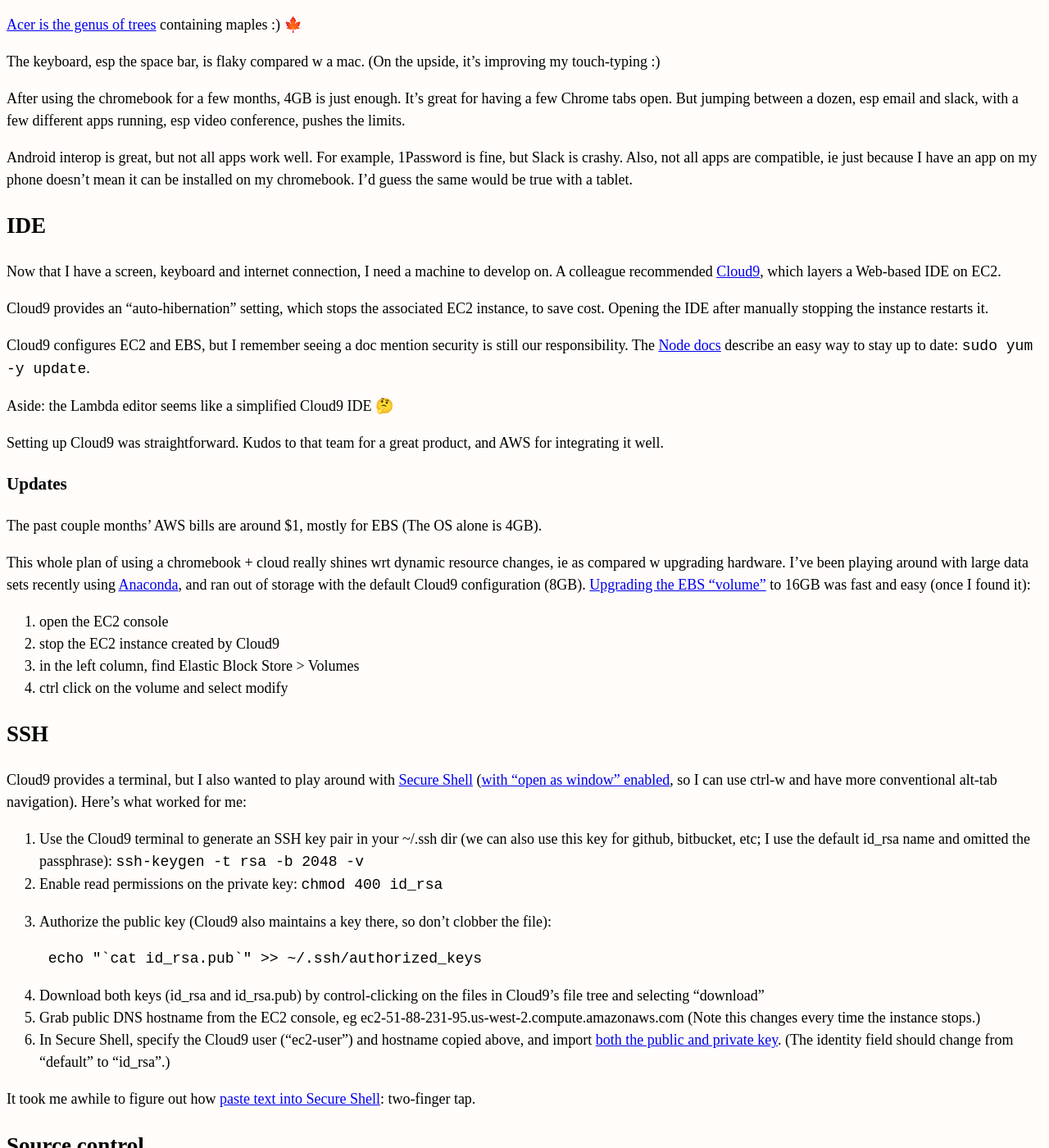
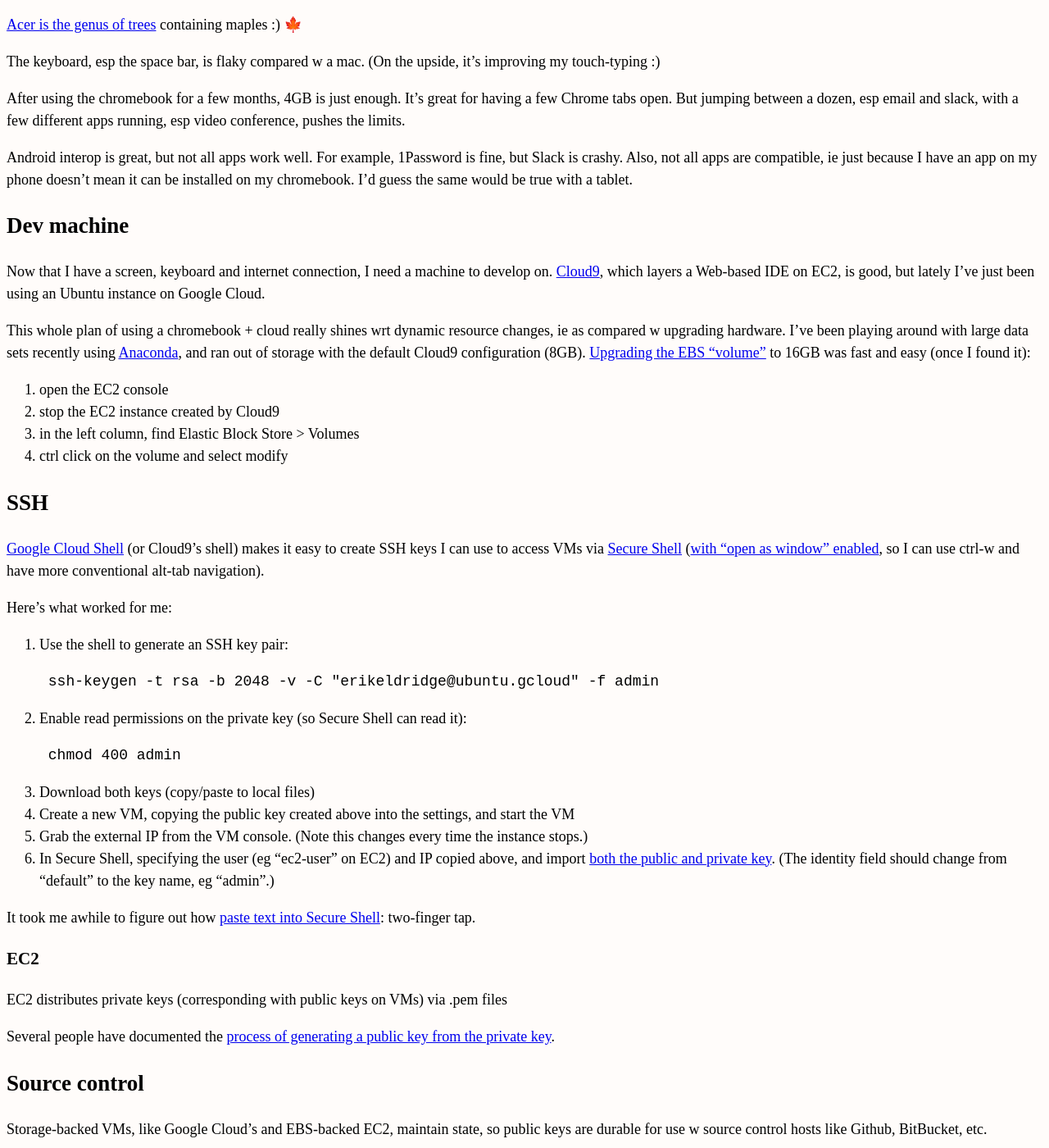
Before and after one commit to erikeldridge/erikeldridge.github.com, a Jekyll site: the page built from _posts/2017-12-24-netbook-development.md, in a window 1280 px wide and 1400 px high, scrolled down 705 px. Shown: the whole window at 82% size. Built offline with Jekyll 4.4.1, drawn with Linux system fonts in a browser that asks for light colours; nearby versions of some CDN libraries; some of the changed text lies outside the part shown.

Commit message:
Update from Forestry.io - 2017-12-24-netbook-development.md

```diff
--- a/_posts/2017-12-24-netbook-development.md
+++ b/_posts/2017-12-24-netbook-development.md
@@ -47,21 +47,9 @@
 
 Android interop is great, but not all apps work well. For example, 1Password is fine, but Slack is crashy. Also, not all apps are compatible, ie just because I have an app on my phone doesn't mean it can be installed on my chromebook. I'd guess the same would be true with a tablet.
 
-## IDE
+## Dev machine
 
-Now that I have a screen, keyboard and internet connection, I need a machine to develop on. A colleague recommended [Cloud9](https://aws.amazon.com/cloud9/), which layers a Web-based IDE on EC2.
-
-Cloud9 provides an "auto-hibernation" setting, which stops the associated EC2 instance,  to save cost. Opening the IDE after manually stopping the instance restarts it.
-
-Cloud9 configures EC2 and EBS, but I remember seeing a doc mention security is still our responsibility. The [Node docs](http://docs.aws.amazon.com/cloud9/latest/user-guide/sample-nodejs.html) describe an easy way to stay up to date: `sudo yum -y update`.
-
-Aside: the Lambda editor seems like a simplified Cloud9 IDE 🤔
-
-Setting up Cloud9 was straightforward. Kudos to that team for a great product, and AWS for integrating it well.
-
-### Updates
-
-The past couple months' AWS bills are around $1, mostly for EBS (The OS alone is 4GB).
+Now that I have a screen, keyboard and internet connection, I need a machine to develop on. [Cloud9](https://aws.amazon.com/cloud9/), which layers a Web-based IDE on EC2, is good, but lately I've just been using an Ubuntu instance on Google Cloud.
 
 This whole plan of using a chromebook + cloud really shines wrt dynamic resource changes, ie as compared w upgrading hardware. I've been playing around with large data sets recently using [Anaconda](https://www.anaconda.com/download/#linux), and ran out of storage with the default Cloud9 configuration (8GB). [Upgrading the EBS "volume"](https://docs.aws.amazon.com/AWSEC2/latest/UserGuide/console-modify.html) to 16GB was fast and easy (once I found it):
 
@@ -72,48 +60,34 @@
 
 ## SSH
 
-Cloud9 provides a terminal, but I also wanted to play around with [Secure Shell](https://chrome.google.com/webstore/detail/secure-shell/pnhechapfaindjhompbnflcldabbghjo/support?hl=en) ([with "open as window" enabled](https://chromium.googlesource.com/apps/libapps/+/master/nassh/doc/FAQ.md#How-do-I-send-Ctrl_W_Ctrl_N-or-Ctrl_T-to-the-terminal), so I can use ctrl-w and have more conventional alt-tab navigation). Here's what worked for me:
+[Google Cloud Shell](https://cloud.google.com/shell/docs/) (or Cloud9's shell) makes it easy to create SSH keys I can use to access VMs via [Secure Shell](https://chrome.google.com/webstore/detail/secure-shell/pnhechapfaindjhompbnflcldabbghjo/support?hl=en) ([with "open as window" enabled](https://chromium.googlesource.com/apps/libapps/+/master/nassh/doc/FAQ.md#How-do-I-send-Ctrl_W_Ctrl_N-or-Ctrl_T-to-the-terminal), so I can use ctrl-w and have more conventional alt-tab navigation).
 
-1. Use the Cloud9 terminal to generate an SSH key pair in your \~/.ssh dir (we can also use this key for github, bitbucket, etc; I use the default id_rsa name and omitted the passphrase): `ssh-keygen -t rsa -b 2048 -v`
-2. Enable read permissions on the private key: `chmod 400 id_rsa`
-3. Authorize the public key (Cloud9 also maintains a key there, so don't clobber the file):
+Here's what worked for me:
 
-        echo "`cat id_rsa.pub`" >> ~/.ssh/authorized_keys
-4. Download both keys (id_rsa and id_rsa.pub) by control-clicking on the files in Cloud9's file tree and selecting "download"
-5. Grab public DNS hostname from the EC2 console, eg ec2-51-88-231-95.us-west-2.compute.amazonaws.com (Note this changes every time the instance stops.)
-6. In Secure Shell, specify the Cloud9 user ("ec2-user") and hostname copied above, and import [both the public and private key](https://chromium.googlesource.com/apps/libapps/+/master/nassh/doc/FAQ.md#Can-I-connect-using-a-public-key-pair-or-certificate). (The identity field should change from "default" to "id_rsa".)
+1. Use the shell to generate an SSH key pair:
+
+        ssh-keygen -t rsa -b 2048 -v -C "erikeldridge@ubuntu.gcloud" -f admin
+2. Enable read permissions on the private key (so Secure Shell can read it):
+
+        chmod 400 admin
+3. Download both keys (copy/paste to local files)
+4. Create a new VM, copying the public key created above into the settings, and start the VM
+5. Grab the external IP from the VM console. (Note this changes every time the instance stops.)
+6. In Secure Shell, specifying the user (eg "ec2-user" on EC2) and IP copied above, and import [both the public and private key](https://chromium.googlesource.com/apps/libapps/+/master/nassh/doc/FAQ.md#Can-I-connect-using-a-public-key-pair-or-certificate). (The identity field should change from "default" to the key name, eg "admin".)
 
 It took me awhile to figure out how [paste text into Secure Shell](https://chromium.googlesource.com/apps/libapps/+/master/nassh/doc/FAQ.md#How-do-I-paste-text-to-the-terminal "Secure Shell paste docs"): two-finger tap.
 
+### EC2
+
+EC2 distributes private keys (corresponding with public keys on VMs) via .pem files
+
+Several people have documented the [process of generating a public key from the private key](http://www.mattburns.co.uk/blog/2012/11/15/connecting-to-ec2-from-chromes-secure-shell-using-only-a-pem-file/).
+
 ## Source control
 
-EBS-backed EC2 instances, like Cloud9, persist to EBS on shutdown, so public keys are durable for use w services like Github, BitBucket, etc.
+Storage-backed VMs, like Google Cloud's and EBS-backed EC2, maintain state, so public keys are durable for use w source control hosts like Github, BitBucket, etc.
 
-## Compute
-
-Cloud9 is nice, but sometimes I'd like to work with the [compute](compute) layer directly.
-
-### EC2
-
-Click the "create instance" button on the EC2 dashboard.
-
-I prefer to use Ubuntu, so select the general purpose 16.04 AMI.
-
-Click the "review and launch" button.
-
-Create an "ssh" security group that accepts connections from anywhere, but otherwise accept the defaults and click the "launch" button.
-
-Create an "admin" key pair at the prompt.
-
-Note: the names of the security group and key pair are arbitrary.
-
-The admin.pem downloaded when creating a key pair isn't immediately usable in this chromebook setup. We need a key pair and the private key needs to be readable.
-
-So, launch a Cloud9 session, create a file called "admin", copy/paste the pem file contents in it, and grant read permissions, eg `chmod 400 admin`.
-
-Create a public key from the private key: `ssh-keygen -y -f admin > admin.pub`.
-
-Download "admin" and "admin.pub" to the chromebook and use it with the Secure Shell, as described above.
+Create a new SSH key pair with the default "id_rsa" name for each VM that needs to connect to a host, and add the public key to the SSH settings in the host.
 
 ## Remote desktop
 
@@ -121,24 +95,9 @@
 
 The first step is setting up remote desktop, so I can run Android Studio and an emulator.
 
-### Create instance with window manager
-
-I like Ubuntu, and there's lots of support for it. The [AMI browser on ubuntu.com](https://cloud-images.ubuntu.com/locator/ec2/) makes it easy to find an LTS (stable version) backed by HVM (recommended by [EC2 docs](https://docs.aws.amazon.com/AWSEC2/latest/UserGuide/EC2_GetStarted.html)) EBS (like Cloud9's configuration) in my region (close by for low latency).
-
-[EC2's getting started docs](https://docs.aws.amazon.com/AWSEC2/latest/UserGuide/EC2_GetStarted.html) do a good job explaining how to set up an instance with sane defaults. One caveat: I was able to launch an instance as documented, but if I tried to reuse the pub key created above, the instance never acquired a public IP. So, it seems I need to use an EC2 key pair, which requires a bit of finagling as chromebook's SSH app requires a private key with restricted permissions and a public key, but EC2's key pair generation only provides a private key with open permissions. Workaround:
-
-1. Create a key pair and download the .pem file as instructed. (I'll use "admin" as a name here per the docs [recommendation to create an "Administrator" account](https://docs.aws.amazon.com/AWSEC2/latest/UserGuide/get-set-up-for-amazon-ec2.html#create-an-iam-user).)
-2. Open the admin.pem file using chromebook's Text app and copy the contents
-3. In the Cloud9 terminal
-   1. Create a new file \~/.ssh/id_rsa and paste the .pem contents into it
-   2. Restrict permissions (`chmod 400 \\\\\\\~/.ssh/id_rsa`) and download as described above
-   3. Generate a public key (`-keygen -y -f \\\\\\\~/.ssh/id_rsa > \\\\\\\~/.ssh/id_rsa.pub`) and download that too
-4. In the chromebook, import these keys into the SSH app as described above
-5. SSH into the ubuntu instance using the username "ubuntu", ie as opposed to "ec2-user" for Amazon Linux.
-
 ### Install Chrome Remote Desktop (CRD)
 
-The [CRD docs](https://support.google.com/chrome/answer/1649523) are pretty good, but assume you already have a desktop with Chrome running. For EC2, we need a way to bootstrap without a desktop. A couple ([1](https://productforums.google.com/forum/#!msg/chrome/CTnqSKj6uts/8xg88ribRxQJ), [2](https://productforums.google.com/d/msg/chrome/WvcFOblHMik/hGlM875QAwAJ)) Chrome support threads were helpful. Steps:
+The [CRD docs](https://support.google.com/chrome/answer/1649523) are pretty good, but assume you already have a desktop with Chrome running. For a cloud VM, we need a way to bootstrap without a desktop. A couple ([1](https://productforums.google.com/forum/#!msg/chrome/CTnqSKj6uts/8xg88ribRxQJ), [2](https://productforums.google.com/d/msg/chrome/WvcFOblHMik/hGlM875QAwAJ)) Chrome support threads were helpful. Steps:
 
 1. Install a window manager:
 
@@ -164,19 +123,9 @@
 
 ## Development HTTP
 
-I like using JavaScript for [prototyping](prototype-toolkit "Prototype toolkit") ideas, so:
+I like using JavaScript for [prototyping](prototype-toolkit "Prototype toolkit") ideas. Given we're just working in Ubuntu, running a server is standard. We just need to open a port to call the server
 
-1. In Cloud9 IDE, create [express server](https://expressjs.com/en/starter/hello-world.html)
-2. In EC2 console,
-   1. Create a security group with a "Custom TCP Rule" exposing port 3000
-   2. Add this security group to the instance created by Cloud9
-   3. Note instance's "Public DNS" hostname
-3. In browser, load host with scheme http and port 3000
-
-## Emoji
-
-There's an [onscreen keyboard](https://support.google.com/chromebook/answer/6076237?hl=en) with emoji support, but it takes a million clicks to get to. Still on the lookout for a [Rocket](http://matthewpalmer.net/rocket/)-like emoji picker.
-
-## Summary
-
-After a day of experience, setting things up and drafting this post, I'm pleased with the set up. Seems like a success so far.
+1. Create a security group with a "Custom TCP Rule" exposing port 3000
+1. Add this security group to the VM
+1. Note instance's external IP
+1. In browser, load IP with scheme http and port 3000
```
Also changed, not shown: other parts of _posts/2017-12-24-netbook-development.md (+1 -1 lines).
